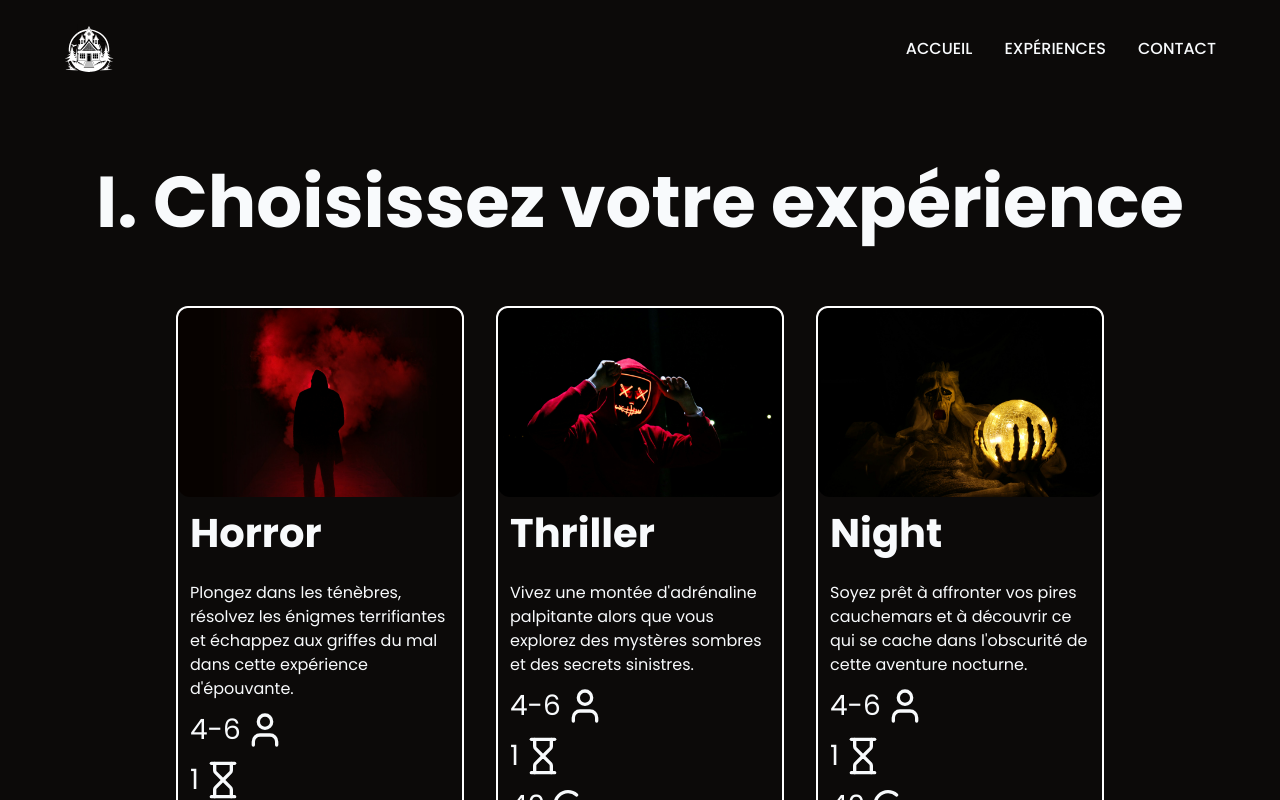
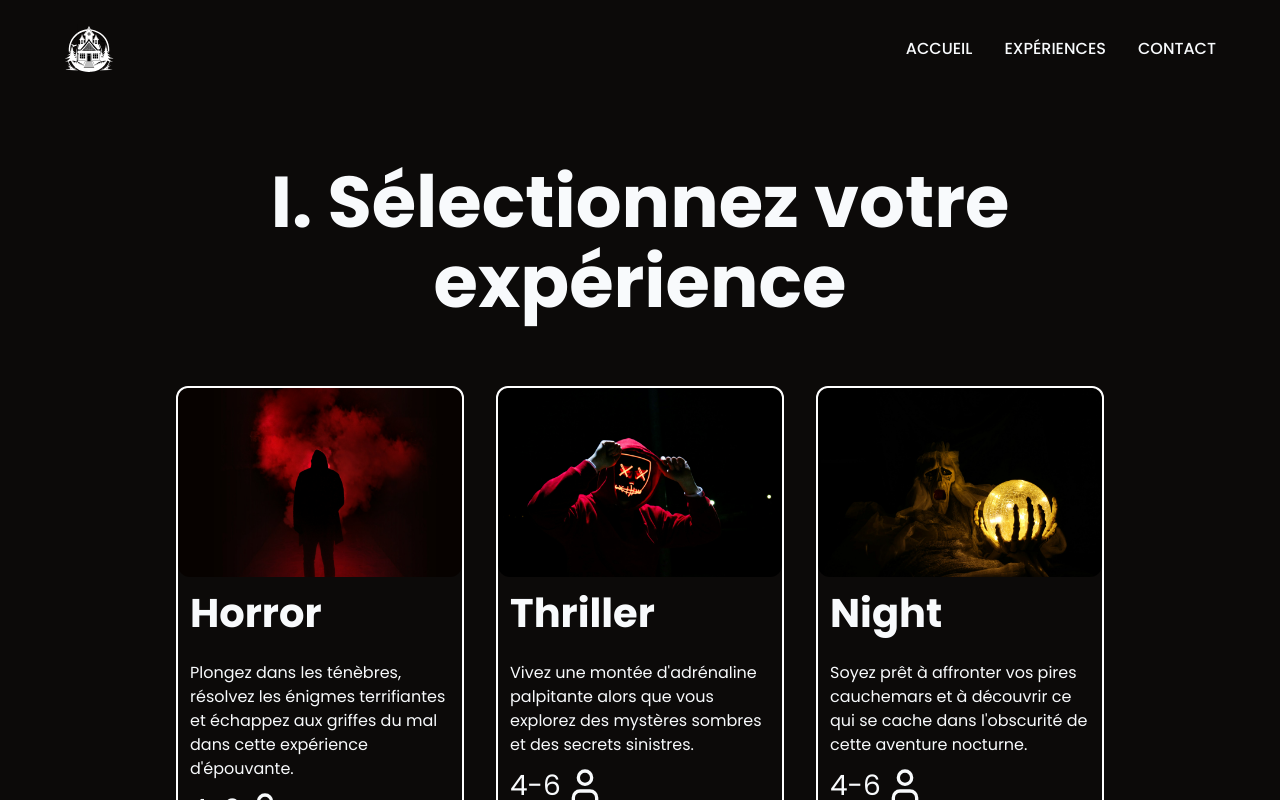
Before and after one commit to SebastienLaurentt/Escape-Game, a Next.js app: page /experiences in a window 1280 px wide. Shown: the top 800 px of the page. Built offline with nearby package versions, Linux system fonts and the light colour scheme.

Commit message:
update title

```diff
--- a/app/(root)/experiences/page.tsx
+++ b/app/(root)/experiences/page.tsx
@@ -17,7 +17,7 @@ const Experiences = () => {
 
   return (
     <main>
-      <PageTitle title="I. Choisissez votre expérience" />
+      <PageTitle title="I. Sélectionnez votre expérience" />
       <Section marginBottom={true} marginTop={false} classname="">
         <ul className="flex flex-col gap-y-8 lg:flex-row lg:gap-x-8 xl:px-28">
           <li>
```
